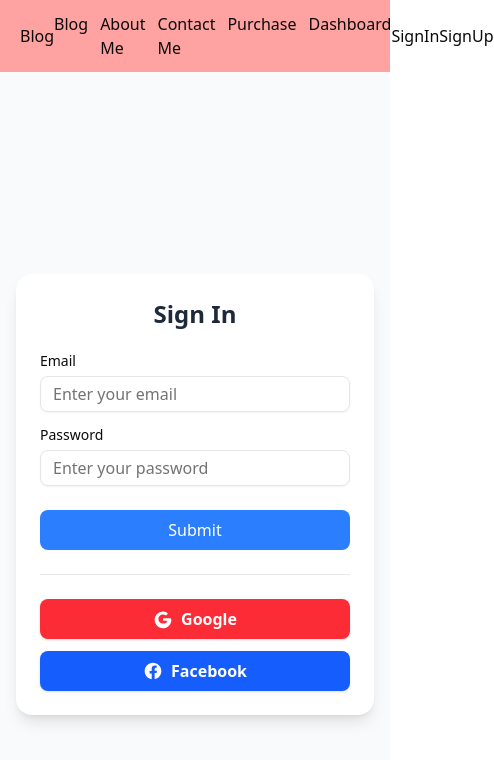
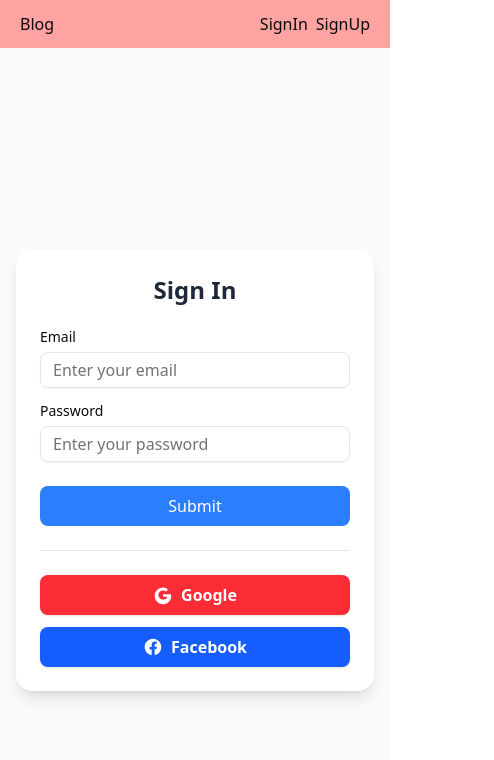
Before and after one commit to mahbubHossen-dev/simple-blog-site, a Next.js app: page /signIn in a window 390 px wide. Shown: the top 760 px of the page, 494 px wide, since content can reach past the window. Built offline with nearby package versions, Linux system fonts and the light colour scheme; no server answers.

Commit message:
deploy done

```diff
--- a/src/app/actions/index.js
+++ b/src/app/actions/index.js
@@ -3,7 +3,6 @@
 
 import { signIn, signOut } from "../auth";
 
-// import { signIn, signOut } from "@/auth";
 
 export async function doSocialLogin(formData) {
     const action = formData.get('action');
@@ -14,16 +13,15 @@
   await signOut({ redirectTo: "/" });
 }
 
-export async function doCredentialLogin(formData) {
-    try {
+export async function doCredentialLogin(formData){
+  try{
     const response = await signIn('credentials', {
       email: formData.get('email'),
       password: formData.get('password'),
       redirect: false
     })
     return response
-    } catch (error) {
-        // throw new Error(error)
-        console.log(error.message)
+  }catch(error){
+    throw new Error(error)
   }
 }
--- a/src/app/signIn/page.js
+++ b/src/app/signIn/page.js
@@ -1,65 +1,13 @@
-'use client'
+
 import LoginForm from '@/components/LoginForm/LoginForm'
-import { Input } from '@/components/ui/input'
-import { Label } from '@/components/ui/label'
-import React, { useState } from 'react'
-import { doCredentialLogin } from '../actions'
-import { useRouter } from 'next/navigation'
+
 
 export default function SignIn() {
-  const router = useRouter()
-  const [error, setError] = useState('')
 
-  console.log(error)
-
-  const handleFormSubmit = async (e) => {
-    e.preventDefault()
-
-    try {
-      const formData = new FormData(e.currentTarget)
-      const response = await doCredentialLogin(formData)
-
-      if(!!response.error){
-        setError('Credentials Invalid')
-      }else{
-        router.push('/')
-      }
-
-    } catch (error) {
-      router
-    }
-  }
 
   return (
-    <div className="flex justify-center items-center min-h-screen bg-gray-50 px-4">
-      <div className="w-full max-w-md bg-white p-6 rounded-2xl shadow-lg">
-        <h2 className="text-2xl font-semibold text-center text-gray-800 mb-6">Sign In</h2>
-          <p>{error}</p>
-        <form onSubmit={handleFormSubmit} className="grid gap-4">
-          <div className="grid gap-2">
-            <Label htmlFor="email">Email</Label>
-            <Input id="email" type="email" name="email" placeholder="Enter your email" />
-          </div>
-
-          <div className="grid gap-2">
-            <Label htmlFor="password">Password</Label>
-            <Input id="password" type="password" name="password" placeholder="Enter your password" />
-          </div>
-
-          <button
-            type="submit"
-            className="w-full mt-2 bg-blue-500 hover:bg-blue-600 text-white py-2 rounded-md transition duration-200"
-          >
-            Submit
-          </button>
-        </form>
-
-        {/* Optional: Divider */}
-        <div className="my-6 border-t border-gray-200" />
-
-        {/* Optional: Other login methods */}
-        <LoginForm />
-      </div>
+    <div>
+      <LoginForm />
     </div>
   )
 }
--- a/src/components/LoginForm/LoginForm.jsx
+++ b/src/components/LoginForm/LoginForm.jsx
@@ -1,45 +1,71 @@
-import { doSocialLogin } from '@/app/actions'
-import React from 'react'
+'use client'
+
+import { useRouter } from 'next/navigation'
+import { Label } from '../ui/label'
+import { Input } from '../ui/input'
+import SocialLogin from './SocialLogin'
+import { doCredentialLogin } from '@/app/actions'
+import { useSession } from 'next-auth/react'
+import { useEffect, useState } from 'react'
 
 export default function LoginForm() {
+  const router = useRouter()
+  const [error, setError] = useState(null);
+  const { update } = useSession(); // update ফাংশন পাওয়া
+  // console.log(status)
+  // console.log(update)
+
+
+
+  const handleFormSubmit = async (event) => {
+    event.preventDefault();
+    try {
+      const formData = new FormData(event.currentTarget);
+      const response = await doCredentialLogin(formData);
+      console.log(response)
+      if (response && !response.error) {
+        await update();
+        router.push('/');
+      } else {
+        console.error('login Failed', response?.error );
+        setError(response?.error || 'login Failed');
+      }
+    } catch (e) {
+      setError(e.message || 'login Failed');
+      console.error('login Failed:', e.message);
+    }
+  };
+
   return (
-    <form
-      action={doSocialLogin}
-      className="flex flex-col sm:flex-row gap-3 justify-center items-center"
-    >
-      <button
-        type="submit"
-        name="action"
-        value="google"
-        className="w-full sm:w-auto flex items-center justify-center gap-2 px-6 py-2 bg-red-500 hover:bg-red-600 text-white font-semibold rounded-md shadow transition duration-200"
-      >
-        <svg
-          xmlns="http://www.w3.org/2000/svg"
-          className="h-5 w-5"
-          viewBox="0 0 24 24"
-          fill="currentColor"
-        >
-          <path d="M21.35 11.1H12v2.9h5.35C16.75 16.2 14.6 17.5 12 17.5c-3.04 0-5.5-2.46-5.5-5.5s2.46-5.5 5.5-5.5c1.4 0 2.67.52 3.65 1.35l2.2-2.2C16.76 4.06 14.47 3 12 3 6.48 3 2 7.48 2 13s4.48 10 10 10c5.26 0 9.64-4.13 9.99-9.35.02-.22.01-.43.01-.65z" />
-        </svg>
-        Google
-      </button>
+    <div className="flex justify-center items-center min-h-screen bg-gray-50 px-4">
+      <div className="w-full max-w-md bg-white p-6 rounded-2xl shadow-lg">
+        <h2 className="text-2xl font-semibold text-center text-gray-800 mb-6">Sign In</h2>
 
-      <button
-        type="submit"
-        name="action"
-        value="facebook"
-        className="w-full sm:w-auto flex items-center justify-center gap-2 px-6 py-2 bg-blue-600 hover:bg-blue-700 text-white font-semibold rounded-md shadow transition duration-200"
-      >
-        <svg
-          xmlns="http://www.w3.org/2000/svg"
-          className="h-5 w-5"
-          viewBox="0 0 24 24"
-          fill="currentColor"
-        >
-          <path d="M22 12c0-5.52-4.48-10-10-10S2 6.48 2 12c0 5 3.66 9.13 8.44 9.88v-6.99H7.9v-2.89h2.54V9.41c0-2.5 1.49-3.89 3.78-3.89 1.1 0 2.25.2 2.25.2v2.47H15.6c-1.25 0-1.64.78-1.64 1.57v1.89h2.78l-.44 2.89h-2.34v6.99C18.34 21.13 22 17 22 12z" />
-        </svg>
-        Facebook
-      </button>
-    </form>
+        <form onSubmit={handleFormSubmit} className="grid gap-4">
+          <div className="grid gap-2">
+            <Label htmlFor="email">Email</Label>
+            <Input id="email" type="email" name="email" placeholder="Enter your email" />
+          </div>
+
+          <div className="grid gap-2">
+            <Label htmlFor="password">Password</Label>
+            <Input id="password" type="password" name="password" placeholder="Enter your password" />
+          </div>
+
+          <button
+            type="submit"
+            className="w-full mt-2 bg-blue-500 hover:bg-blue-600 text-white py-2 rounded-md transition duration-200"
+          >
+            Submit
+          </button>
+        </form>
+
+        {/* Optional: Divider */}
+        <div className="my-6 border-t border-gray-200" />
+
+        {/* Optional: Other login methods */}
+        <SocialLogin />
+      </div>
+    </div>
   )
 }
--- a/src/components/Logout.jsx
+++ b/src/components/LoginForm/Logout.jsx
@@ -1,3 +1,4 @@
+
 import { doLogout } from '@/app/actions'
 import React from 'react'
 
--- /dev/null
+++ b/src/components/LoginForm/SocialLogin.jsx
@@ -0,0 +1,45 @@
+import { doSocialLogin } from '@/app/actions'
+import React from 'react'
+
+export default function SocialLogin() {
+    return (
+        <form
+            action={doSocialLogin}
+            className="flex flex-col sm:flex-row gap-3 justify-center items-center"
+        >
+            <button
+                type="submit"
+                name="action"
+                value="google"
+                className="w-full sm:w-auto flex items-center justify-center gap-2 px-6 py-2 bg-red-500 hover:bg-red-600 text-white font-semibold rounded-md shadow transition duration-200"
+            >
+                <svg
+                    xmlns="http://www.w3.org/2000/svg"
+                    className="h-5 w-5"
+                    viewBox="0 0 24 24"
+                    fill="currentColor"
+                >
+                    <path d="M21.35 11.1H12v2.9h5.35C16.75 16.2 14.6 17.5 12 17.5c-3.04 0-5.5-2.46-5.5-5.5s2.46-5.5 5.5-5.5c1.4 0 2.67.52 3.65 1.35l2.2-2.2C16.76 4.06 14.47 3 12 3 6.48 3 2 7.48 2 13s4.48 10 10 10c5.26 0 9.64-4.13 9.99-9.35.02-.22.01-.43.01-.65z" />
+                </svg>
+                Google
+            </button>
+
+            <button
+                type="submit"
+                name="action"
+                value="facebook"
+                className="w-full sm:w-auto flex items-center justify-center gap-2 px-6 py-2 bg-blue-600 hover:bg-blue-700 text-white font-semibold rounded-md shadow transition duration-200"
+            >
+                <svg
+                    xmlns="http://www.w3.org/2000/svg"
+                    className="h-5 w-5"
+                    viewBox="0 0 24 24"
+                    fill="currentColor"
+                >
+                    <path d="M22 12c0-5.52-4.48-10-10-10S2 6.48 2 12c0 5 3.66 9.13 8.44 9.88v-6.99H7.9v-2.89h2.54V9.41c0-2.5 1.49-3.89 3.78-3.89 1.1 0 2.25.2 2.25.2v2.47H15.6c-1.25 0-1.64.78-1.64 1.57v1.89h2.78l-.44 2.89h-2.34v6.99C18.34 21.13 22 17 22 12z" />
+                </svg>
+                Facebook
+            </button>
+        </form>
+    )
+}
--- a/src/components/Navbar.jsx
+++ b/src/components/Navbar.jsx
@@ -1,5 +1,5 @@
 'use client'
-import {  signOut } from '@/app/auth';
+
 import {
     NavigationMenu,
     NavigationMenuItem,
@@ -9,13 +9,14 @@
 import { usePathname } from 'next/navigation';
 import React from 'react';
 import { useSession } from 'next-auth/react'
-import { doLogout } from '@/app/actions';
-import Logout from './Logout';
+import Logout from './LoginForm/Logout';
+
 
 export default function Navbar() {
 
-    const { data: session } = useSession()
-    // console.log(data)
+    const { data: session, status } = useSession();
+    // console.log(session)
+    // console.log(status)
     const pathname = usePathname()
     const isDashboard = pathname.startsWith('/dashboard')
     return (
@@ -25,7 +26,7 @@
                     <div>
                         <h1>Blog</h1>
                     </div>
-                    <NavigationMenu>
+                    {/* <NavigationMenu>
                         <NavigationMenuList className='flex gap-3'>
                             <NavigationMenuItem>
                                 <Link href="/blog">Blog</Link>
@@ -43,12 +44,12 @@
                                 <Link href="/dashboard">Dashboard</Link>
                             </NavigationMenuItem>
                         </NavigationMenuList>
-                    </NavigationMenu>
+                    </NavigationMenu> */}
 
                     {
-                        session ? <>
+                        session?.user ? <>
                             <Logout />
-                        </> : <div>
+                        </> : <div className='flex gap-2'>
                             <Link href={'/signIn'}>SignIn</Link>
                             <Link href={''}>SignUp</Link>
                         </div>
@@ -56,6 +57,7 @@
 
                 </div>
             }
+
         </div>
     );
 }
--- a/src/data/users.js
+++ b/src/data/users.js
@@ -1,19 +1,19 @@
 const users = [
-    {
-        email: 'mhb@gmail.com',
-        password: '1234'
-    },
-    {
-        email: 'mhc@gmail.com',
-        password: '1234'
-    },
-    {
-        email: 'mhd@gmail.com',
-        password: '1234'
-    },
+  {
+    email: "mhb@gmail.com",
+    password: "1234"
+  },
+  {
+    email: "alex@email.com",
+    password: "password"
+  },
+  {
+    email: "bob@email.com",
+    password: "password"
+  }
 ]
 
 export const getUserByEmail = (email) => {
-    const found = users.find(user=> user.email === email)
-    return found
+  const found = users.find(user => user.email === email);
+  return found;
 }
--- a/src/features/blogsAPIFetch.js
+++ b/src/features/blogsAPIFetch.js
@@ -2,6 +2,11 @@
 
 export const blogApi = createApi({
     reducerPath: 'blogsApi',
-    baseQuery: fetchBaseQuery({baseUrl:'http://localhost:3000/api'}),
-    endpoints: (build) => ({})
+    baseQuery: fetchBaseQuery({baseUrl:`${process.env.NEXT_PUBLIC_API_BASE_URL}/api`}),
+    endpoints: (build) => ({}),
+    mode: "cors",
+    prepareHeaders: (headers) => {
+      headers.set('Access-Control-Allow-Origin', '*')
+      return headers
+    },
 })
```
Also changed, not shown: src/app/auth.js (+21 -21 lines), src/app/Provider/SessionProvider.jsx (deleted), 1 other file (tests, documents, lock files or other folders). Lines whose indentation alone changed are shown as unchanged.
